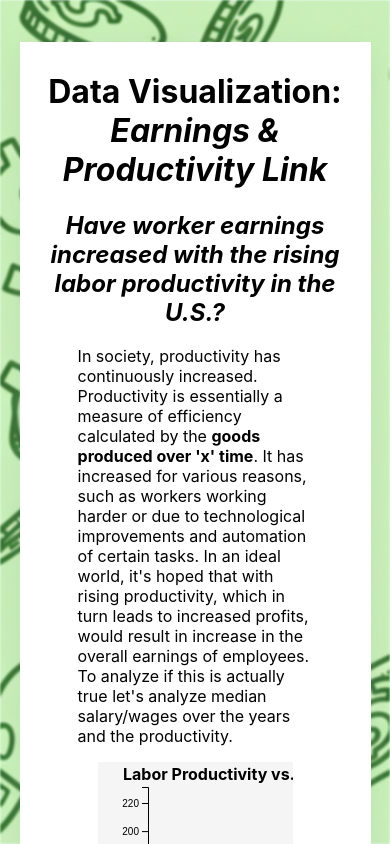
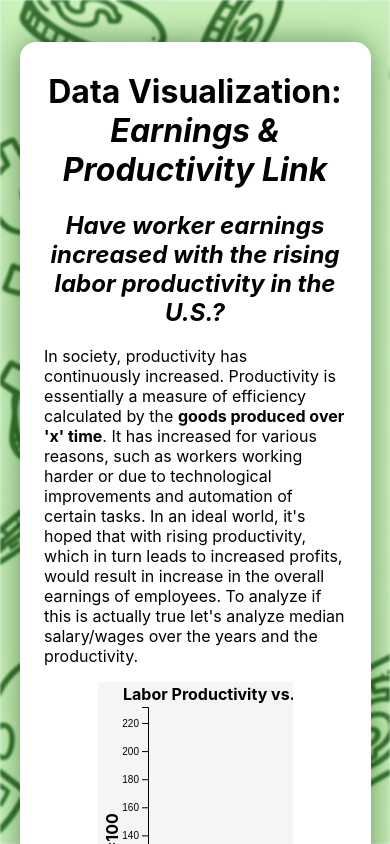
Before and after one commit to Jhr-4/DataVisualization_ProductivityEarnings, a React (Create React App) app: page / in a window 390 px wide. Shown: the top 844 px of the page. Built offline with nearby package versions, Linux system fonts and the light colour scheme.

Commit message:
final css changes

```diff
--- a/src/App.css
+++ b/src/App.css
@@ -3,15 +3,9 @@
   height: inherit;
   margin: 5vh 15vw 5vh 15vw;
   background-color: white;
-  box-shadow: rgba(149, 157, 165, 0.2) 0px 8px 24px;
+  box-shadow: rgba(1, 52, 0, 0.51) 0px 0px 2em;
   padding: 1vh 2vw;
-}
-
-@media (max-width: 600px) {
-  .App {
-    margin: 5vh 5vw;
-    padding: 1vh 2vw;
-  }
+  border-radius: 1em;
 }
 
 .App-header {
@@ -34,3 +28,15 @@
 .App-link {
   color: #61dafb;
 }
+
+@media (max-width: 850px) {
+  .App {
+    margin: 5vh 5vw;
+    padding: 1vh 2vw;
+  }
+  .App-paragraph {
+    margin-left: 5%;
+    margin-right: 5%;
+    text-align: left;
+  }
+}
```
